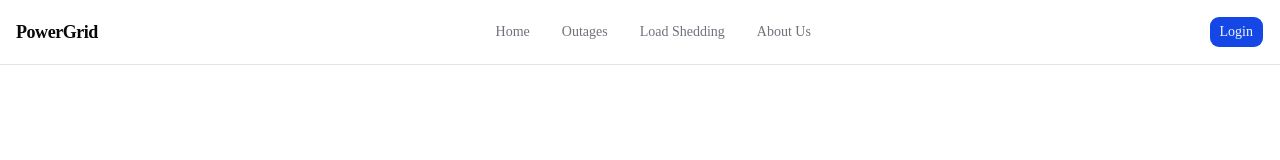
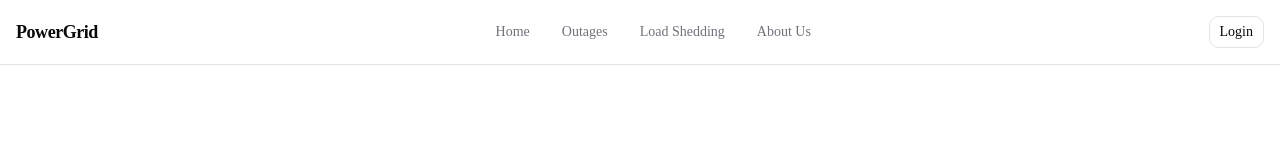
Before and after one commit to hrhabib0/load-sheading-management-frontend, a Next.js app: page / in a window 1280 px wide. Shown: the top 160 px of the page. Built offline with nearby package versions, Linux system fonts and the light colour scheme; no server answers.

Commit message:
feat: enhance authentication hooks and components with user session management and also implement logout functionality.

```diff
--- a/src/api/auth.api.ts
+++ b/src/api/auth.api.ts
@@ -1,6 +1,15 @@
 import apiClient from "@/lib/apiClient"
+import { ILoginPayload } from "@/types/auth.type"
 
 
-export const userLogin = (payload: {email: string, password: string}) =>{
+export const userLogin = (payload: ILoginPayload) =>{
     return apiClient("/auth/login", {method: "POST", body: payload} )
 }
+
+export const getMe = () => {
+    return apiClient("/auth/me");
+}
+
+export const userLogout = () => {
+    return apiClient("/auth/logout", {method: "POST"});
+}
--- a/src/app/(public)/(authentication)/login/page.tsx
+++ b/src/app/(public)/(authentication)/login/page.tsx
@@ -16,12 +16,12 @@ import { useRouter } from "next/navigation";
 export default function LoginPage() {
 
     const router = useRouter();
-    const { mutate:login, isPending, error } = useLogin();
+    const { mutate:login, isPending } = useLogin();
 
     const form = useForm({
         defaultValues: {
-            email: "",
-            password: "",
+            email: "tester@tecnician.com",
+            password: "Technician@12345",
         },
 
         validators: {
--- a/src/components/layout/public/Header.tsx
+++ b/src/components/layout/public/Header.tsx
@@ -1,8 +1,34 @@
-
+"use client"
 import Link from "next/link";
 import { Button } from "@/components/ui/button";
+import { useGetMe, useLogout } from "@/hooks";
+import { toast } from "@/components/ui/toast";
+import { useQueryClient } from "@tanstack/react-query";
 
 const Header = () => {
+    const {data, isLoading} = useGetMe();
+    const {mutate:logout} = useLogout();
+    const queryClient = useQueryClient();
+
+    const handleLogout = () =>{
+        logout(undefined, {
+            onSuccess: () => {
+                toast.add({
+                    title: "Good Bye!",
+                    description: "Logged out successfully",
+                    type: "success",
+                });
+                queryClient.removeQueries({queryKey:["user"]});
+            },
+            onError: () => {
+                toast.add({
+                    title: "Logout failed",
+                    description: "Something Went Wrong",
+                    type: "error",
+                });
+            },
+        })
+    }
     return (
         <header className="border-b bg-background">
             <div className="mx-auto flex h-16 max-w-7xl items-center justify-between px-4">
@@ -46,11 +72,22 @@ const Header = () => {
                 </nav>
 
                 {/* Login */}
-                <Button>
-                    <Link href="/login">
+                <div>
+                    {!isLoading && !data && (
+                    <Button
+                        variant="outline"
+                        render={<Link href="/login">Login</Link>}
+                        nativeButton={false}
+                    >
                         Login
-                    </Link>
-                </Button>
+                    </Button>
+                    )}
+                    {!isLoading && data && (
+                    <Button onClick={handleLogout} variant="destructive">
+                        Logout
+                    </Button>
+                    )}
+                </div>
             </div>
         </header>
     );
--- a/src/hooks/auth.hooks.ts
+++ b/src/hooks/auth.hooks.ts
@@ -1,8 +1,22 @@
-import { userLogin } from "@/api"
-import { useMutation } from "@tanstack/react-query"
+import { getMe, userLogin, userLogout } from "@/api"
+import { useMutation, useQuery } from "@tanstack/react-query"
 
 export const useLogin = () => {
     return useMutation({
         mutationFn: userLogin
     })
 }
+
+export const useGetMe = () => {
+    return useQuery({
+        queryKey: ["user"],
+        queryFn: getMe,
+        retry: false
+    })
+}
+
+export const useLogout = () => {
+    return useMutation({
+        mutationFn: userLogout
+    })
+}
```
